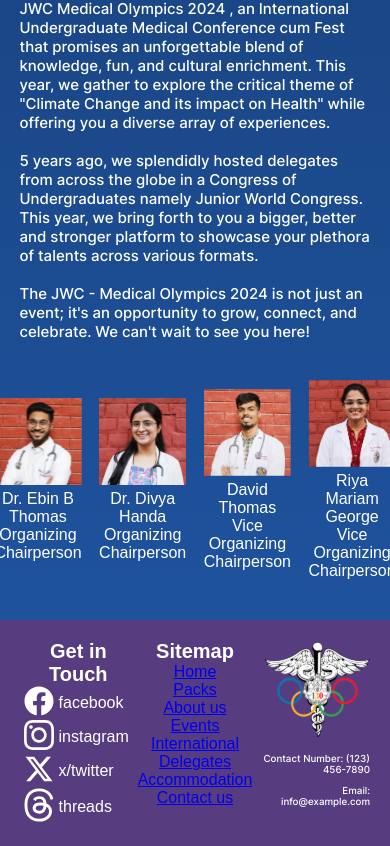
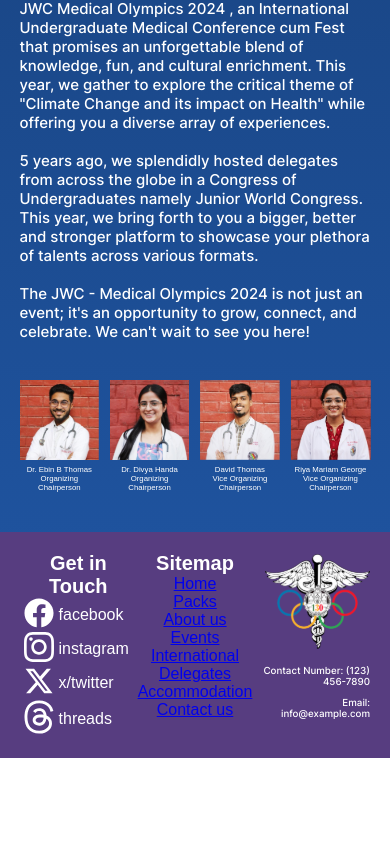
Before and after one commit to shubhbansal9/jwc-website, a React (Create React App) app: page /about in a window 390 px wide. Shown: the part 3351-4197 px from the top of the page. After the commit the page ends 4109 px from the top, so only its background shows below. Built offline with nearby package versions, Linux system fonts and the light colour scheme.

Commit message:
about page minor change

```diff
--- a/src/pages/About.css
+++ b/src/pages/About.css
@@ -97,3 +97,11 @@
 .patron-image {
   max-width: 100%;
 }
+@media screen and (max-width: 768px) {
+  .dual-container{
+    gap: 3%;
+  }
+  .chairpersons-text{
+    font-size: 2vw;
+  }
+}
```
